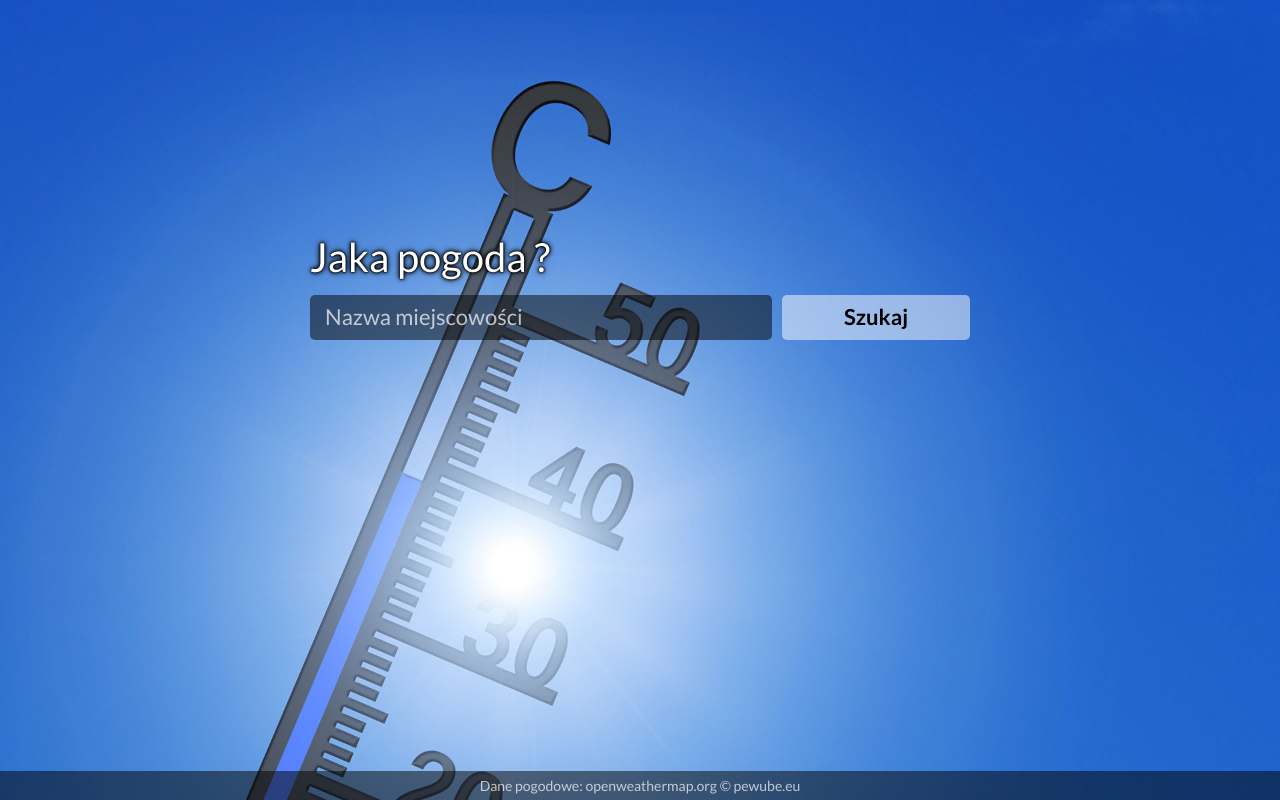
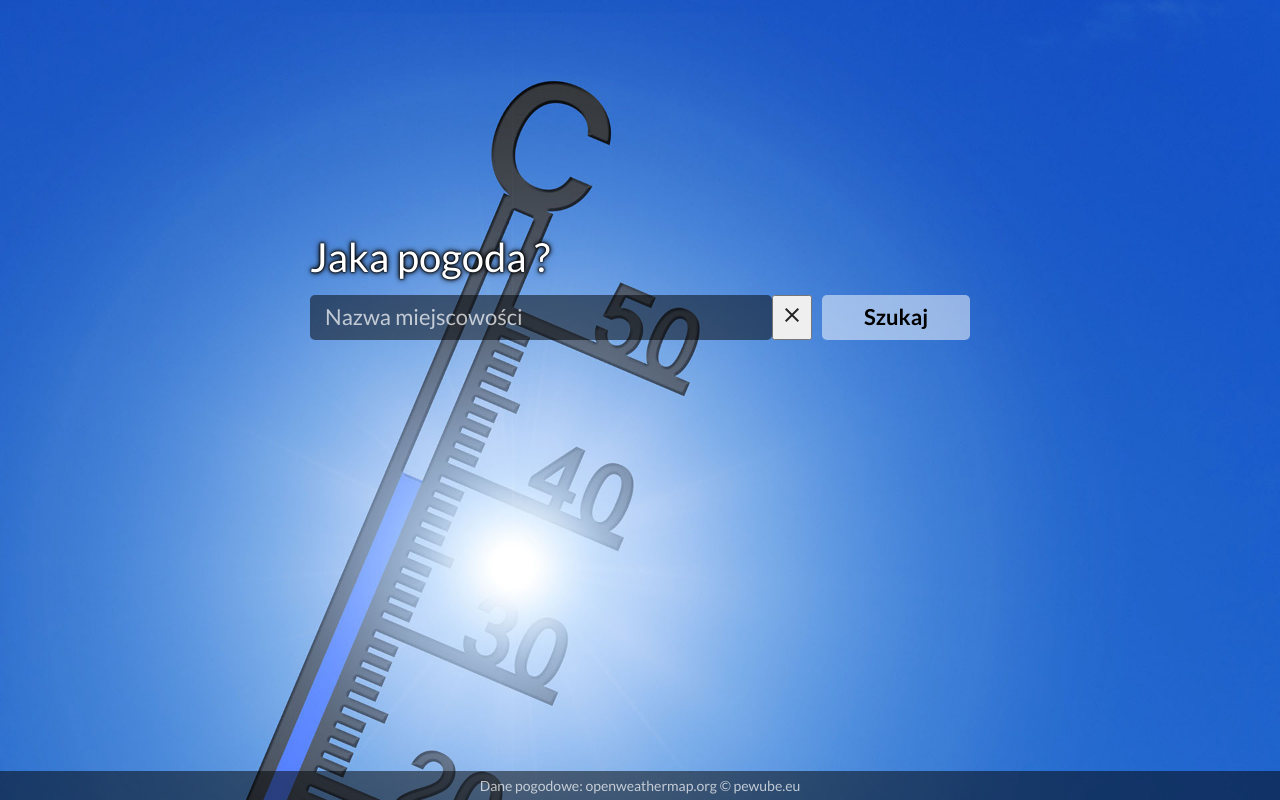
Before and after one commit to pewube/weather, a React (Create React App) app: page / in a window 1280 px wide. Built offline with nearby package versions, Linux system fonts and the light colour scheme; no server answers.

Commit message:
REFACTOR: form component
- update of errors support,
- add input content reset button

```diff
--- a/src/components/Form.jsx
+++ b/src/components/Form.jsx
@@ -13,13 +13,40 @@ const Form = () => {
   const handleSubmit = (e) => {
     e.preventDefault();
 
-    if (inputRef.current.value.length > 1) {
-      setInputError({ is: false, info: "" });
-      navigate(`/city/${inputRef.current.value}`);
+    if (inputRef.current.value.length > 2) {
+      setInputError({ is: false, statusText: "" });
+      navigate(`/city/${encodeURIComponent(inputRef.current.value)}`);
+      inputRef.current.value = "";
     } else {
-      setInputError({ is: true, info: "Nazwa miejscowości musi być dłuższa." });
+      setInputError({
+        is: true,
+        info: (
+          <>
+            <p>Nazwa miejscowości musi być dłuższa.</p>
+            <p>
+              Jeżeli próbujesz wyszukać miejscowość o nazwie krótszej niż 3
+              litery - po nazwie wpisz przecinek i 2-literowy kod kraju
+              (ISO3166) np.{" "}
+              <span className="example">
+                A, FR (dla miejscowości A we Francji)
+              </span>
+            </p>
+          </>
+        ),
+      });
     }
   };
+
+  const handleInputResetBtn = () => {
+    inputRef.current.value = "";
+    inputRef.current.focus();
+  };
+
+  const inputErrorInfo = inputError.info && (
+    <section className="form__info info-box info-box--warning">
+      {inputError.info}
+    </section>
+  );
 
   return (
     <>
@@ -31,9 +58,15 @@ const Form = () => {
           aria-label="Search city"
           placeholder="Nazwa miejscowości"
         />
-        <button className="form__btn">Szukaj</button>
+        <button
+          className="form__input__btn btn-clear"
+          type="reset"
+          onClick={handleInputResetBtn}>
+          <span className="material-symbols-outlined">close</span>
+        </button>
+        <button className="form__btn btn-primary">Szukaj</button>
+        {inputErrorInfo}
       </form>
-      <p className="form__info">{inputError.info}</p>
     </>
   );
 };
```
